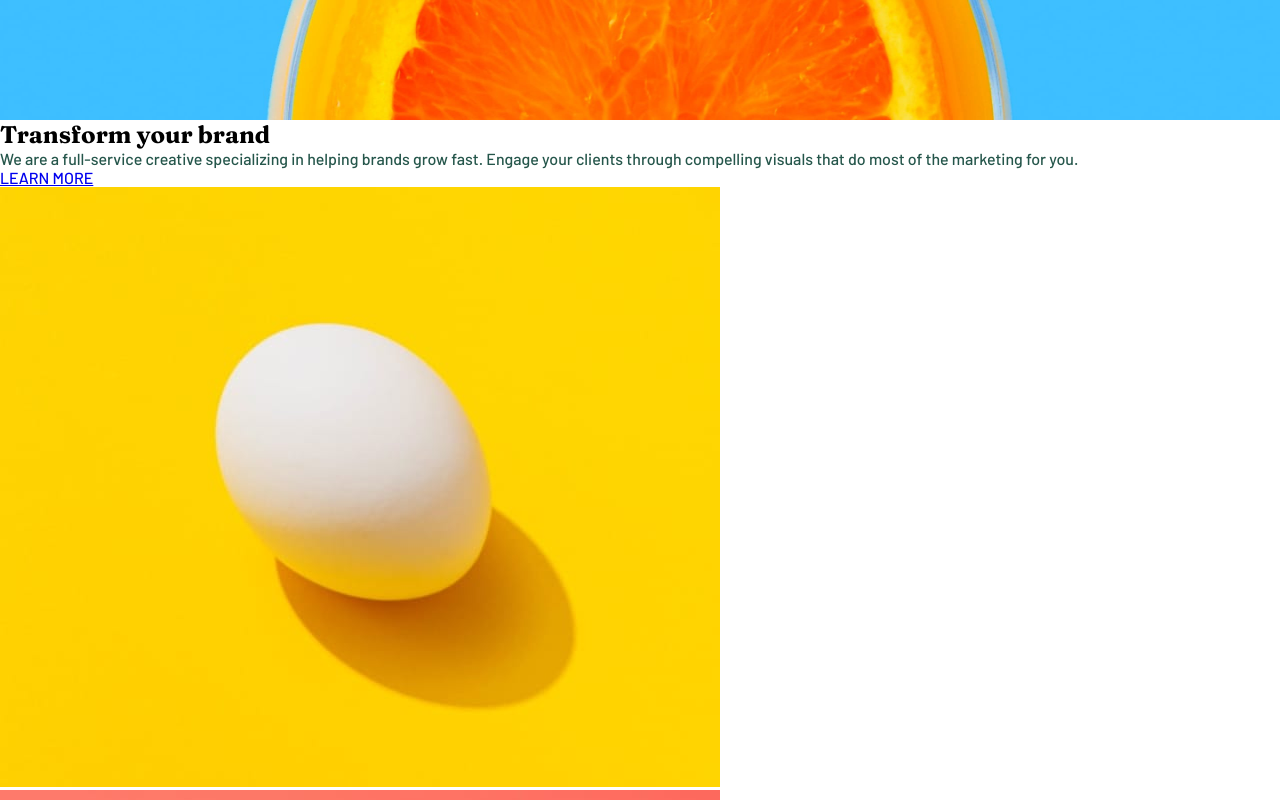
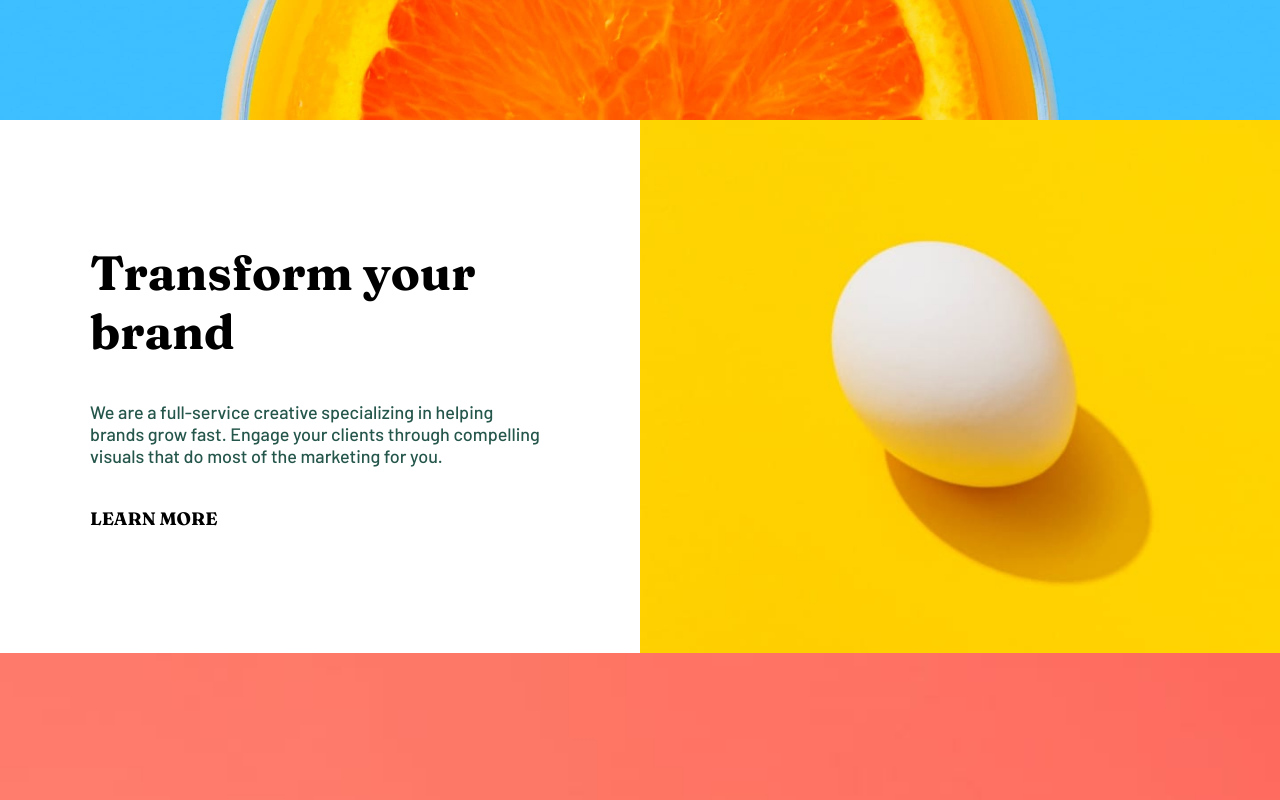
Before and after one commit to tr199er/sunny-side, a plain HTML site: page index.html in a window 1280 px wide. Shown: the part 680-1480 px from the top of the page. Drawn offline with Linux system fonts and the light colour scheme.

Commit message:
alhamdullilah

```diff
--- a/index.html
+++ b/index.html
@@ -54,6 +54,7 @@
     </section>
     <!----- ABOUT SECTION-1----->
     <section id="about-section-1">
+      <div class="text_box-container">
         <div class="text_box">
           <h2>Transform your brand</h2>
           <p>
@@ -61,7 +62,8 @@
             fast. Engage your clients through compelling visuals that do most of
             the marketing for you.
           </p>
-        <a href="#">LEARN MORE</a>
+          <a class="learn" href="#">LEARN MORE</a>
+        </div>
       </div>
       <div class="img-box">
         <img src="./images/desktop/image-transform.jpg" alt="" />
--- a/style.css
+++ b/style.css
@@ -17,6 +17,7 @@ body {
 p {
   color: hsl(167, 40%, 24%);
   font-family: "Barlow", sans-serif;
+  font-size: 18px;
 }
 h1,
 h2,
@@ -77,7 +78,7 @@ a,
 /* INTRO PAGE */
 #intro-page {
   background-image: url(./images/desktop/image-header.jpg);
-  background-size: 100% 100%;
+  background-size: cover;
   background-position: center;
   background-repeat: no-repeat;
   height: 100vh;
@@ -98,3 +99,44 @@ a,
   justify-content: center;
   margin-top: 5.5rem;
 }
+
+/* ABOUT SECTION 1 */
+#about-section-1 {
+  display: flex;
+}
+.text_box-container {
+  display: flex;
+  align-items: center;
+  flex: 1;
+}
+.text_box {
+  padding: 0 90px;
+}
+
+.text_box h2 {
+  font-size: 3rem;
+}
+.text_box p {
+  margin: 40px 0;
+}
+.learn {
+  text-decoration: none;
+  color: black;
+  font-size: 18px;
+  font-weight: 700;
+  font-family: "Fraunces", serif;
+}
+.learn:hover {
+  border-bottom: yellow 5px solid;
+}
+.img-box {
+  display: flex;
+  flex: 1;
+}
+.img-box img {
+  display: flex;
+  width: 100%;
+  height: auto;
+  margin-bottom: 0;
+  padding-bottom: 0;
+}
```
Lines whose indentation alone changed are shown as unchanged.
